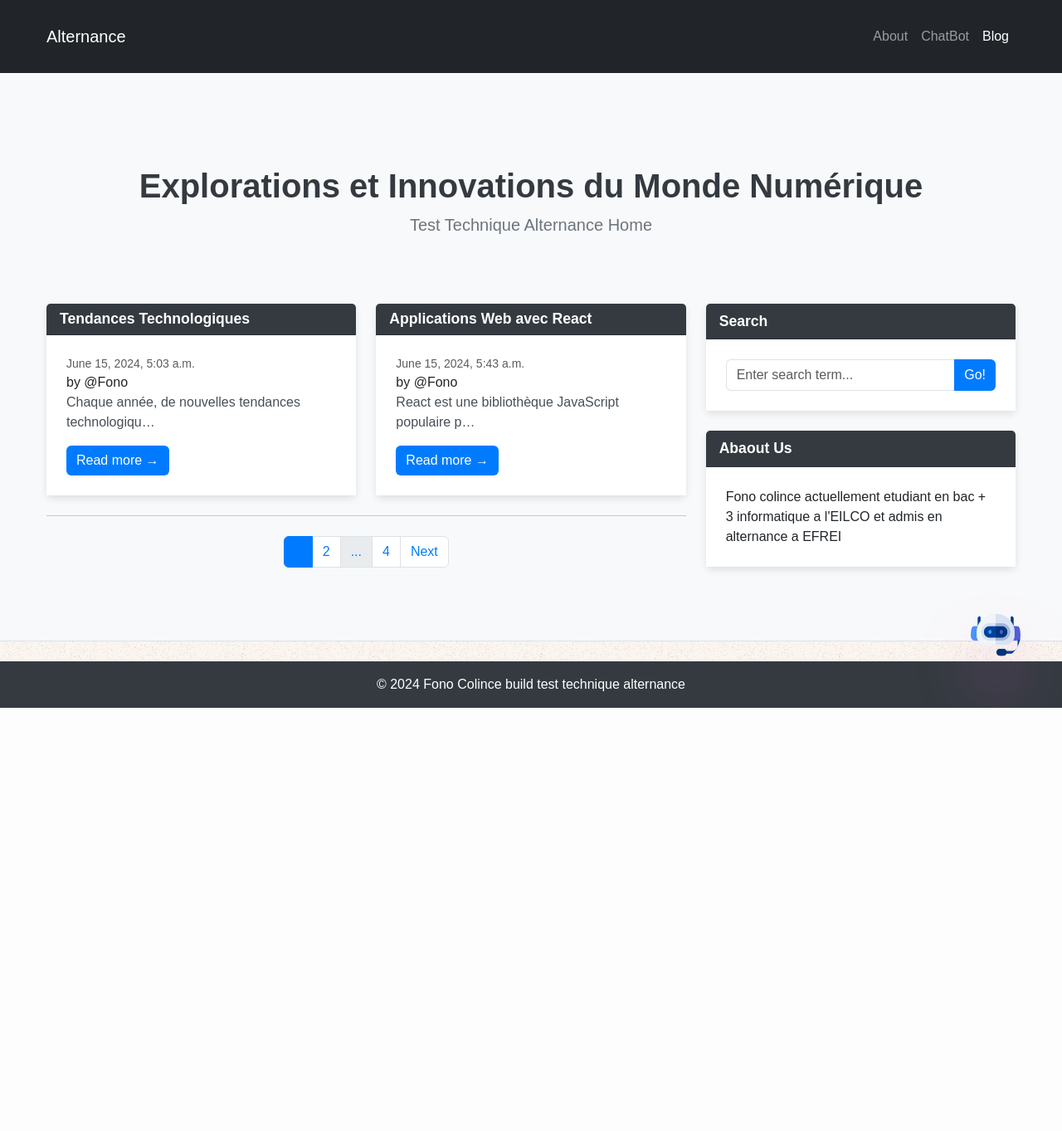
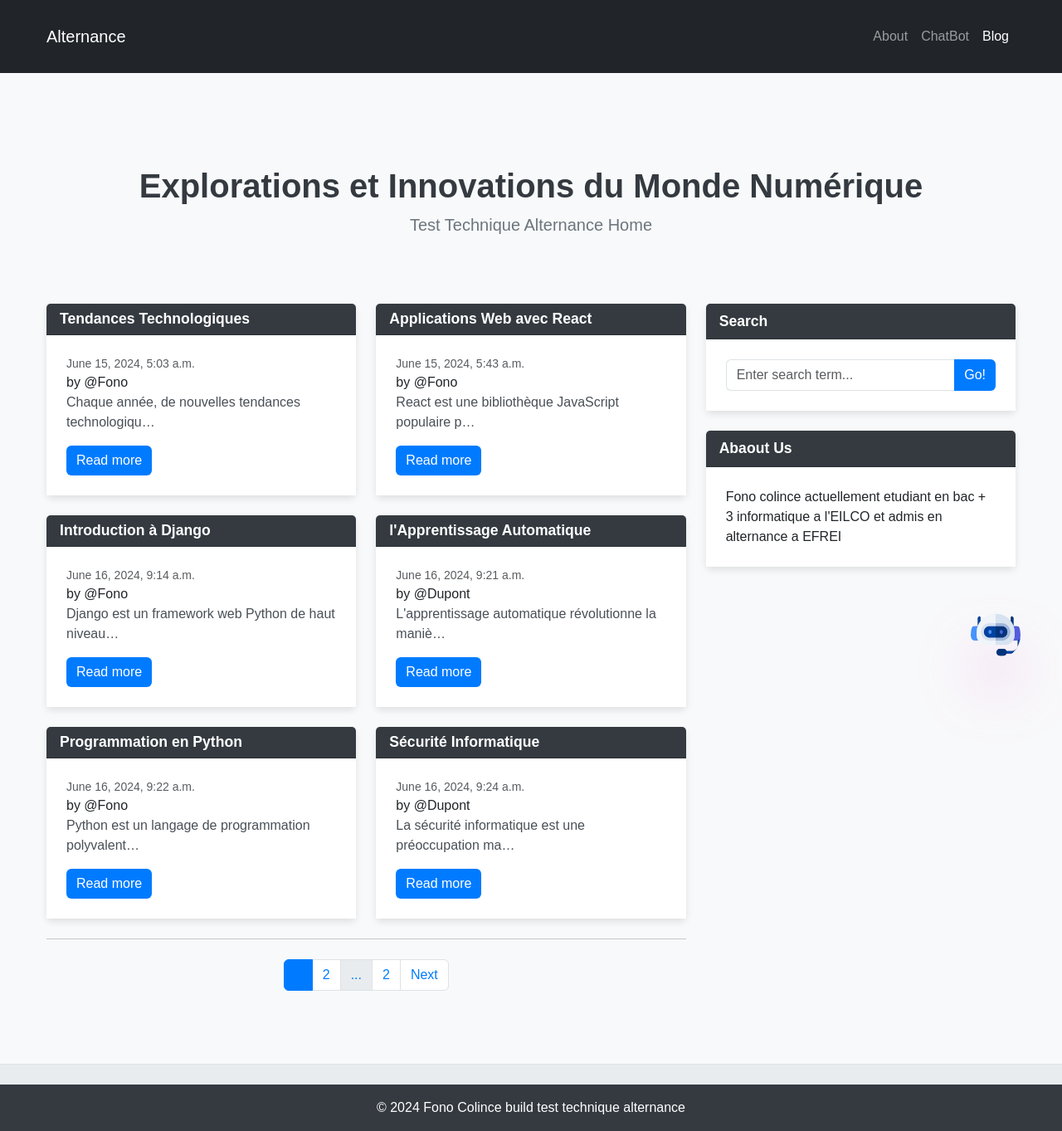
Before and after one commit to Fonocol/multilang_site, a Django app: page / in a window 1280 px wide. Shown: the whole page at 83% size. Before the commit the page ends 853 px from the top, so only its background shows below. Run offline with Django 5.2, Linux system fonts and the light colour scheme; data comes from the database, SQL or seed files in the repository.

Commit message:
ajout de la recherche simple

```diff
--- a/main/templates/blog/post/blogs.html
+++ b/main/templates/blog/post/blogs.html
@@ -22,14 +22,13 @@
                         <div class="col-lg-6">
                             <!-- Blog post-->
                             <div class="card mb-4">
-				<h2 class="card-header">{{post.title}}</h2>
-                                <!--a href="#!"><img class="card-img-top" src="https://dummyimage.com/700x350/dee2e6/6c757d.jpg" alt="..." /></a-->
+				                <h2 class="card-header">{{post.title}}</h2>
                                 <div class="card-body">
                                     <div class="small text-muted">{{post.publish}}</div>
                                     <div class="small-text-muted"> by @{{post.author}}</div>
 
                                     <p class="card-text">{{post.body|truncatechars:50}}</p>
-                                    <a class="btn btn-primary" href="{% url 'getPost' post.slug%}">Read more →</a>
+                                    <a class="btn btn-primary" href="{% url 'getPost' post.slug%}">Read more</a>
                                 </div>
                             </div>
 
@@ -41,20 +40,41 @@
                 {% include 'blog/layout/pagination.html' with page=posts %}
             </div>
 
-            <!-- Side widgets-->
+            <!--gaouche sur pc-->
             <div class="col-lg-4">
-                <!-- Search widget-->
+                <!-- Search -->
+
                 <div class="card mb-4">
+                <form method="get">
                     <div class="card-header">Search</div>
                     <div class="card-body">
                         <div class="input-group">
-                            <input class="form-control" type="text" placeholder="Enter search term..." aria-label="Enter search term..." aria-describedby="button-search" />
-                            <button class="btn btn-primary" id="button-search" type="button">Go!</button>
+                            <input class="form-control" type="text" placeholder="Enter search term..." aria-label="Enter search term..." aria-describedby="button-search" name="value" />
+                            <button class="btn btn-primary" id="button-search" type="submit">Go!</button>
                         </div>
                     </div>
+                </form>
                 </div>
-                <!-- Categories widget-->
-                <!-- Side widget-->
+
+
+                    {% for post in searchResults %}
+                             <!-- searchResults-->
+                            <div class="card mb-4">
+				                <h2 class="card-header">{{post.title}}</h2>
+                                <div class="card-body">
+                                    <div class="small text-muted">{{post.publish}}</div>
+                                    <div class="small-text-muted"> by @{{post.author}}</div>
+
+                                    <p class="card-text">{{post.body|truncatechars:50}}</p>
+                                    <a class="btn btn-primary" href="{% url 'getPost' post.slug%}">Read more</a>
+                                </div>
+                            </div>
+                    {% endfor %}
+
+
+
+                <!--gaouche sur pc-->
+                <!-- abaout-->
                 <div class="card mb-4">
                     <div class="card-header">Abaout Us</div>
                     <div class="card-body">Fono colince actuellement etudiant en bac + 3 informatique a l'EILCO et admis en alternance a EFREI</div>
--- a/main/views.py
+++ b/main/views.py
@@ -11,13 +11,25 @@ from django.http import JsonResponse
 from django.views.decorators.csrf import csrf_exempt
 import json
 
+
+
 # Create your views here.
+
+def search(request):
+    query = request.GET.get('value')
+
+    results = []
+    if query:
+        results = Post.objects.filter(title__icontains=query) | Post.objects.filter(body__icontains=query)
+
+    return results
+
 
 def getPosts(request):
     hometitle = _("Explorations et Innovations du Monde Numérique")
     posts_list = Post.objects.all()
 
-    paginator = Paginator(posts_list,2)
+    paginator = Paginator(posts_list,6)
     page = request.GET.get('page')
     try:
         # recuperation des donner de la page x = page
@@ -29,13 +41,18 @@ def getPosts(request):
         # si la page n'est pas existante aller a la page de fin
         posts = paginator.page(paginator.num_pages)
 
+    searchResults = search(request)
+
     context = {
         'posts':posts,
         'page':page,
         'hometitle':hometitle,
+        'searchResults':searchResults,
     }
 
     return render(request,'blog/post/blogs.html',context)
+
+
 
 def getPost(request,slug: str):
     post = get_object_or_404(Post,slug= slug)
--- a/static/css/style.css
+++ b/static/css/style.css
@@ -22,8 +22,7 @@
 body {
     font-family: 'Arial', sans-serif;
     color: #333;
-    background-color: #f8f9fa;
-    background-image: url("post.png");
+    background-color: #e9ecef;
     margin: 0;
     padding: 0;
 }
```
Also changed, not shown: static/css/post.png (deleted).
